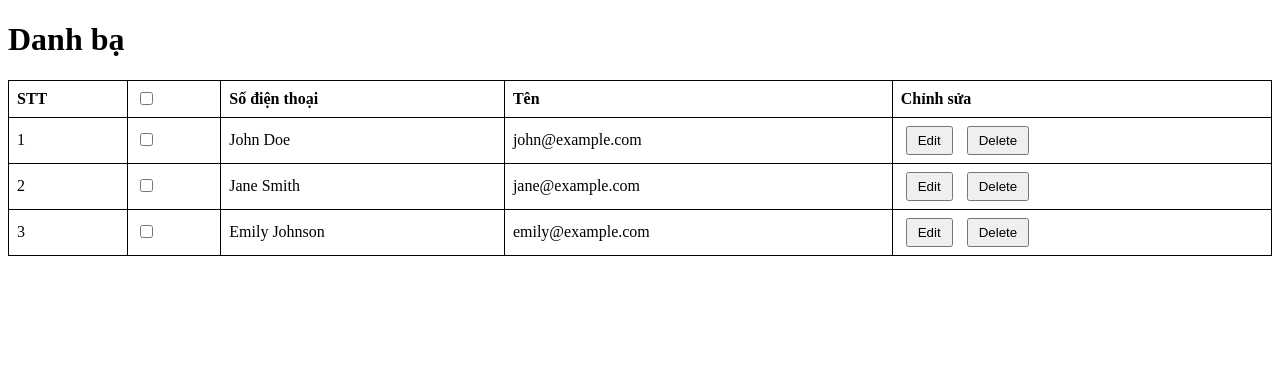
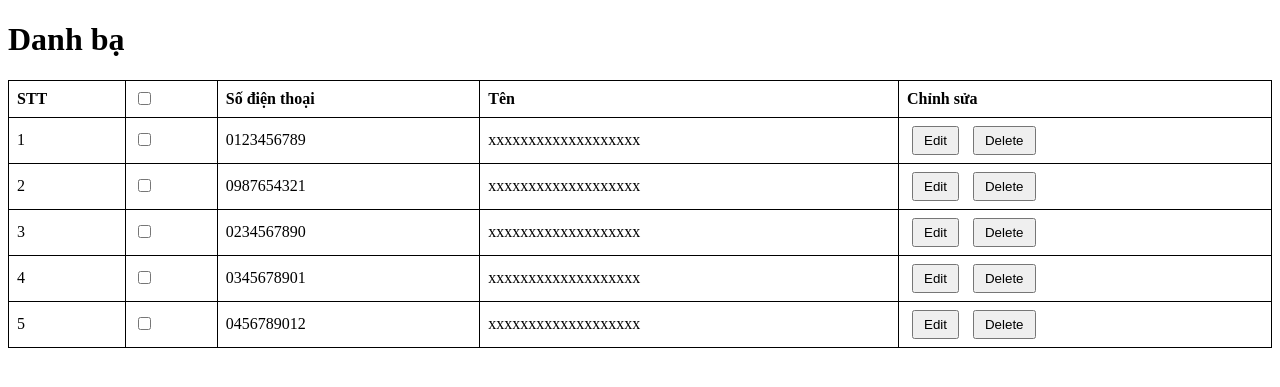
Before and after one commit to whynotnghiavu/nghia-contact-manager, a Flask app: page / in a window 1280 px wide. Shown: the top 387 px of the page. Run offline with Flask 3, Linux system fonts and the light colour scheme.

Commit message:
update app.py and contents/templates/index.html

```diff
--- a/contents/app.py
+++ b/contents/app.py
@@ -2,20 +2,23 @@ from flask import Flask, render_template
 
 app = Flask(__name__)
 
+
 @app.route('/')
 def index():
-# def home():
-#     with open("data/database.txt", "r") as file:
-#         vcards = [line.strip() for line in file.readlines()]
+    with open("data/database.txt", "r") as file:
+        contents = file.readlines()
+    vcards = []
 
-#     return render_template('index.html', vcards=vcards)
-    vcards = [
-        {'name': 'John Doe', 'email': 'john@example.com'},
-        {'name': 'Jane Smith', 'email': 'jane@example.com'},
-        {'name': 'Emily Johnson', 'email': 'emily@example.com'}
-    ]
+    for content in contents:
+        phone, name = content.split(',')
+
+        vcard = {}
+        vcard['name'] = name
+        vcard['phone'] = phone
+        vcards.append(vcard)
 
     return render_template('index.html', vcards=vcards)
 
+
 if __name__ == '__main__':
     app.run(debug=True)
--- a/contents/templates/index.html
+++ b/contents/templates/index.html
@@ -28,8 +28,8 @@
         <tr>
           <td>{{ loop.index }}</td>
           <td><input type="checkbox" class="selectRow" /></td>
+          <td>{{ vcard.phone }}</td>
           <td>{{ vcard.name }}</td>
-          <td>{{ vcard.email }}</td>
           <td class="actions">
             <button onclick="editNumber('{{ number }}')">Edit</button>
             <button onclick="deleteNumber('{{ number }}')">Delete</button>
```
Also changed, not shown: contents/a.py (added).
